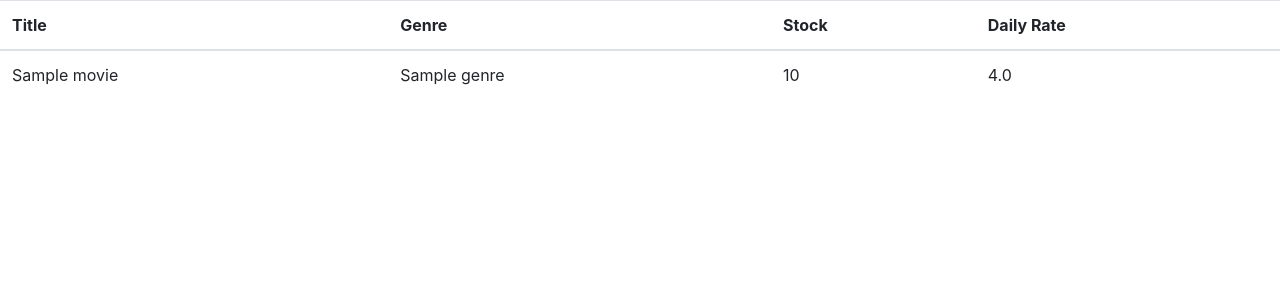
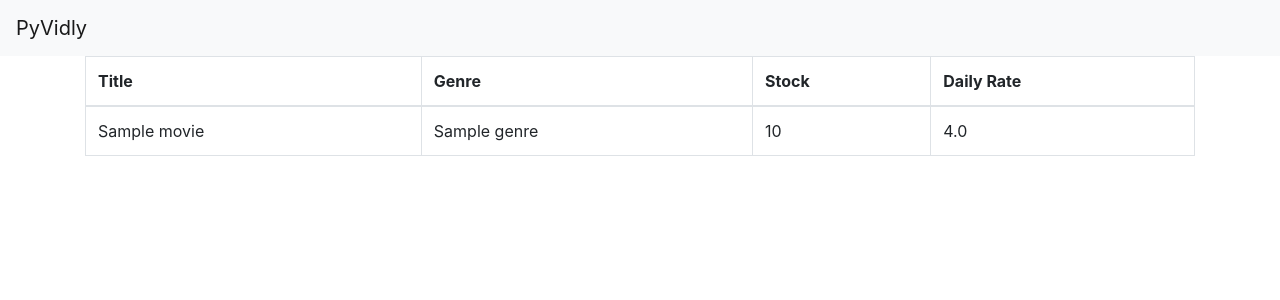
Before and after one commit to morcodou/pyvidly, a Django app: page /movies/ in a window 1280 px wide. Shown: the top 300 px of the page. Run offline with Django 3.2, Linux system fonts and the light colour scheme; tables that the repository leaves empty hold one stand-in row (values such as "Sample post").

Commit message:
adding navigation bar and styling to movies list

```diff
--- a/movies/templates/movies/base.html
+++ b/movies/templates/movies/base.html
@@ -14,9 +14,16 @@
 </head>
 
 <body>
-    {% block content %}
+    <!-- As a link -->
+    <nav class="navbar navbar-light bg-light">
+        <a class="navbar-brand" href="#">PyVidly</a>
+    </nav>
+    <main class="container">
+        {% block content %}
 
-    {% endblock %}
+        {% endblock %}
+    </main>
+
     <!-- Optional JavaScript; choose one of the two! -->
 
     <!-- Option 1: jQuery and Bootstrap Bundle (includes Popper) -->
--- a/movies/templates/movies/index.html
+++ b/movies/templates/movies/index.html
@@ -1,7 +1,7 @@
 {% extends 'movies/base.html' %}
 
 {% block content %}
-<table class="table">
+<table class="table table-bordered table-hover">
     <thead>
         <tr>
             <th>Title</th>
```
